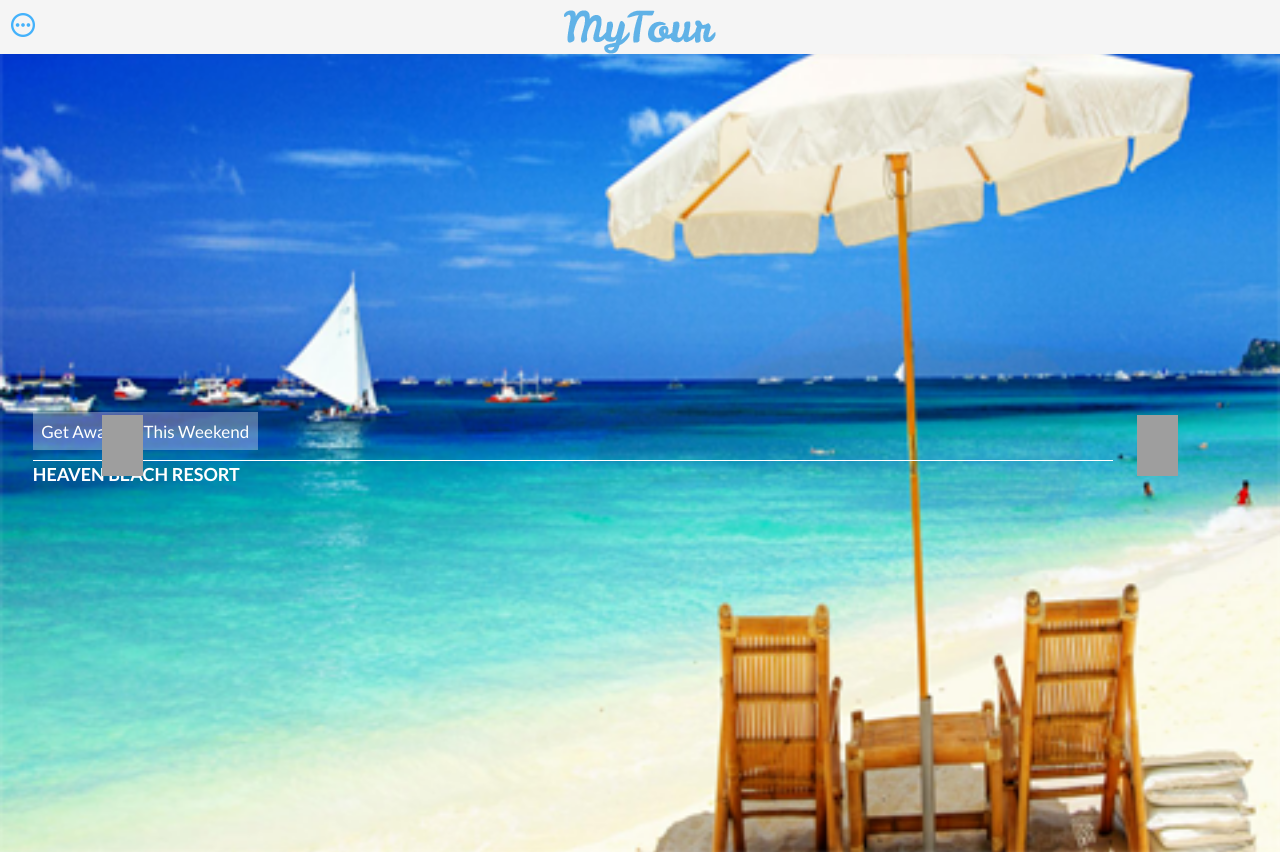
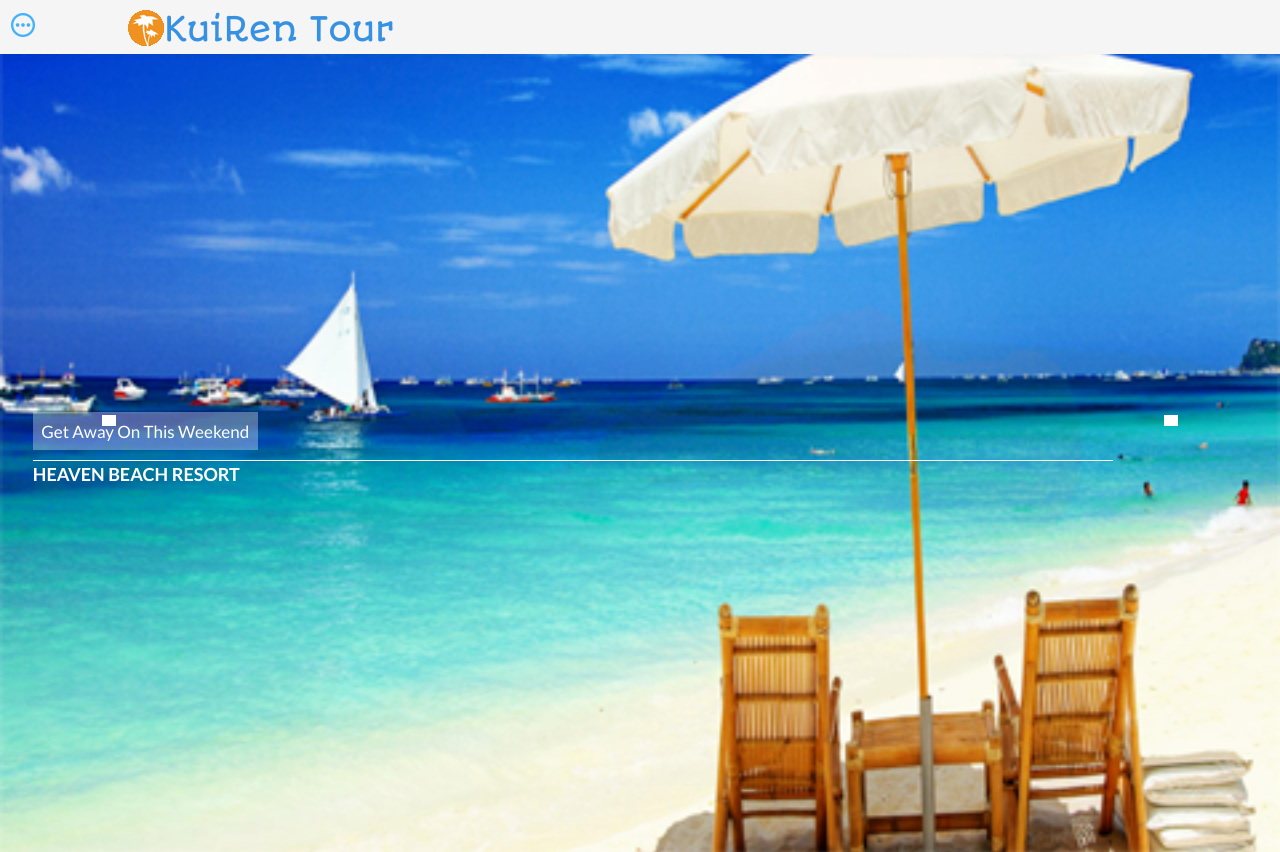
Before and after one commit to wonkjaya/trvl, a CodeIgniter app: the page made by application/views/_smart/home.php in a window 1280 px wide. Shown: the top 852 px of the page. Run offline with CodeIgniter, Linux system fonts and the light colour scheme; grey boxes are pictures that could not be loaded.

Commit message:
change icon

```diff
--- a/application/controllers/MainController.php
+++ b/application/controllers/MainController.php
@@ -9,7 +9,8 @@ class MainController extends CI_Controller {
 		if ($this->agent->is_mobile('iphone')){
 			return '_smart';
 		}elseif ($this->agent->is_mobile()){
-			return '_mobile';
+			// return '_mobile';
+			return '_smart';
 		}else{
 			return '_web';
 		}
--- a/application/views/_smart/home.php
+++ b/application/views/_smart/home.php
@@ -4,6 +4,7 @@
 	<title>KuiRen Tour & Travel</title>
 	<link href='http://fonts.googleapis.com/css?family=Lato:100,300,400,700,900,100italic,300italic,400italic,700italic,900italic' rel='stylesheet' type='text/css'>
 	<link href="assets/css/smart.css" rel="stylesheet" type="text/css" media="all"/>
+	<link href="assets/css/style.css" rel="stylesheet" type="text/css" media="all"/>
 	<meta name="viewport" content="width=device-width, initial-scale=1">
 	<meta name="keywords" content="The free My-tour Iphone web template, Andriod web template, Smartphone web template, free webdesigns for Nokia, Samsung, LG, SonyErricsson, Motorola web design" />
 	<!--js-->
@@ -43,8 +44,11 @@
 	 <div id="page">
 		 <div id="header">
 			 <a class="navicon" href="#menu-left"> </a>
-			 <div class="logo">
-			 <a href="index.html"><img src="assets/images/_smart/logo.png" alt="" /></a>
+			<div class="logo head-logo logo-md">
+				<a href="#" style="margin-left: 10%">
+					<img src="assets/images/_smart/logo.gif" id="section-1" class="img-responsive" alt="kuiren tour and travel"/>
+					<span class="">KuiRen Tour</span>
+				</a>
 			</div>
 		 </div>
 		 <nav id="menu-left">
@@ -59,8 +63,8 @@
 		 </nav>
 	 </div>
 <!--/header-->
-<!---banner--->
-<!----start-slider-script---->
+<!---banner-->
+<!--start-slider-script-->
 			<script src="assets/js/responsiveslides.min.js"></script>
 			 <script>
 			    // You can also use "$(window).load(function() {"
@@ -82,7 +86,7 @@
 
 			    });
 			  </script>
-			<!----//End-slider-script---->
+			<!--//End-slider-script-->
 			<!-- Slideshow 4 -->
 			    <div id="top" class="callbacks_container">
 			      <ul class="rslides" id="slider4">
@@ -130,8 +134,8 @@
 			    </div>
 			    <div class="clearfix"> </div>
 
-		<!----- //End-slider---->
-<!---banner--->
+		<!-- //End-slider-->
+		<!--banner-->
 		<!--About-->
 		<div class="about" id="about">
 			  <div class="about-head text-center">
@@ -509,17 +513,5 @@
 		<p>Template by <a href="http://www.w3layouts.com">W3layouts</a></p>
 		</div>
 
-
-
-
-
-
-
-
-
-
-
-
-
 	</body>
 </html>
--- a/assets/css/style.css
+++ b/assets/css/style.css
@@ -10,6 +10,11 @@
 	font-family: autur;
 	color :#3691e2;
 	text-decoration: none;
+}
+.logo-xs{
+	font-size: 20px;
+}
+.logo-md{
 	font-size: 33px;
 }
 .head-logo a img{
```
Also changed, not shown: application/views/_mobile/home.php (+6 -2 lines), application/views/_web/home.php (+5 -5 lines), assets/images/_mobile/logo.png (deleted), assets/images/_mobile/themes.png (added), assets/images/_smart/logo.gif (added), assets/images/_smart/logo.png, assets/images/_smart/themes.png (added), assets/images/_web/logo.png, assets/images/_web/themes.png (added), assets/images/logo.png (deleted). Lines whose indentation alone changed are shown as unchanged.
